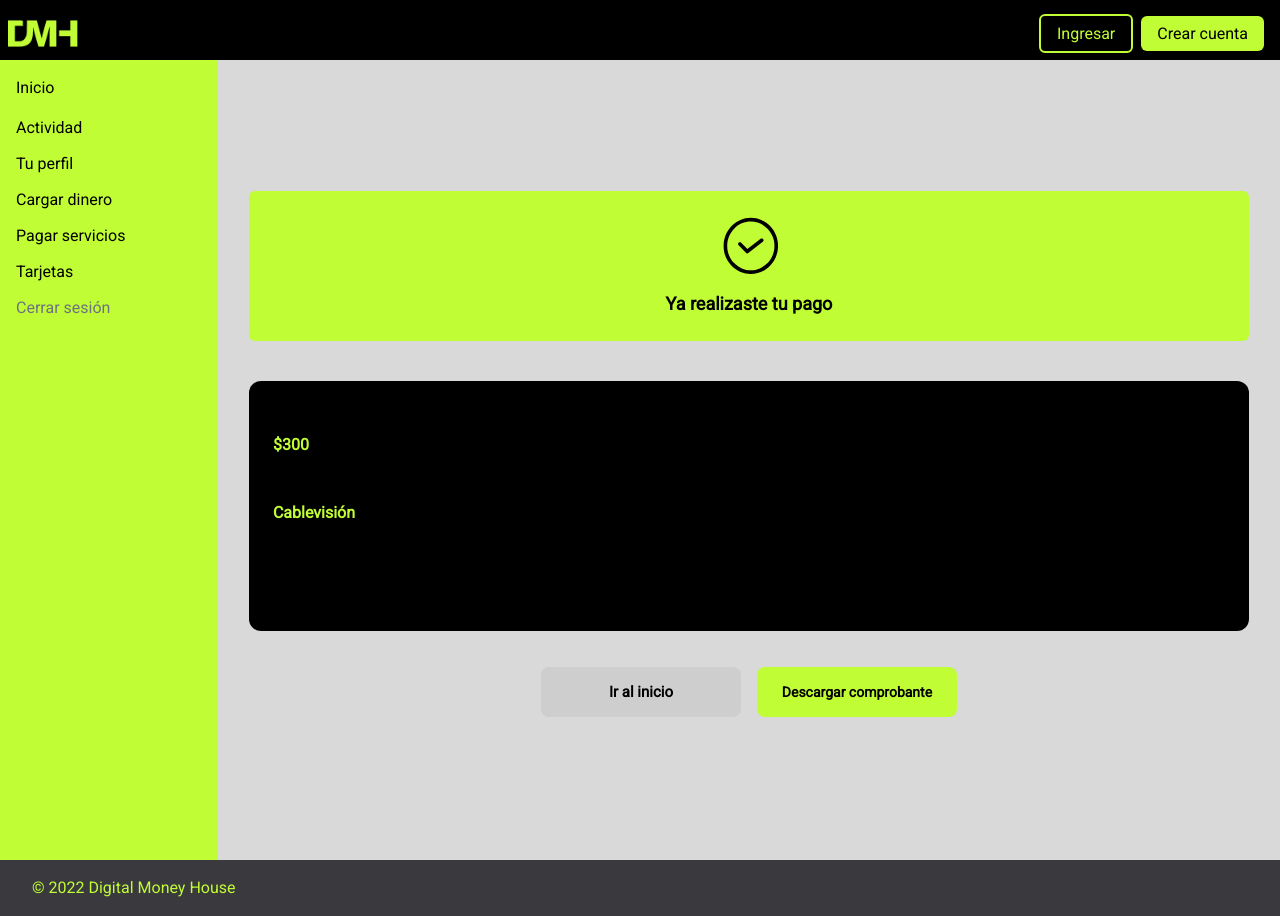
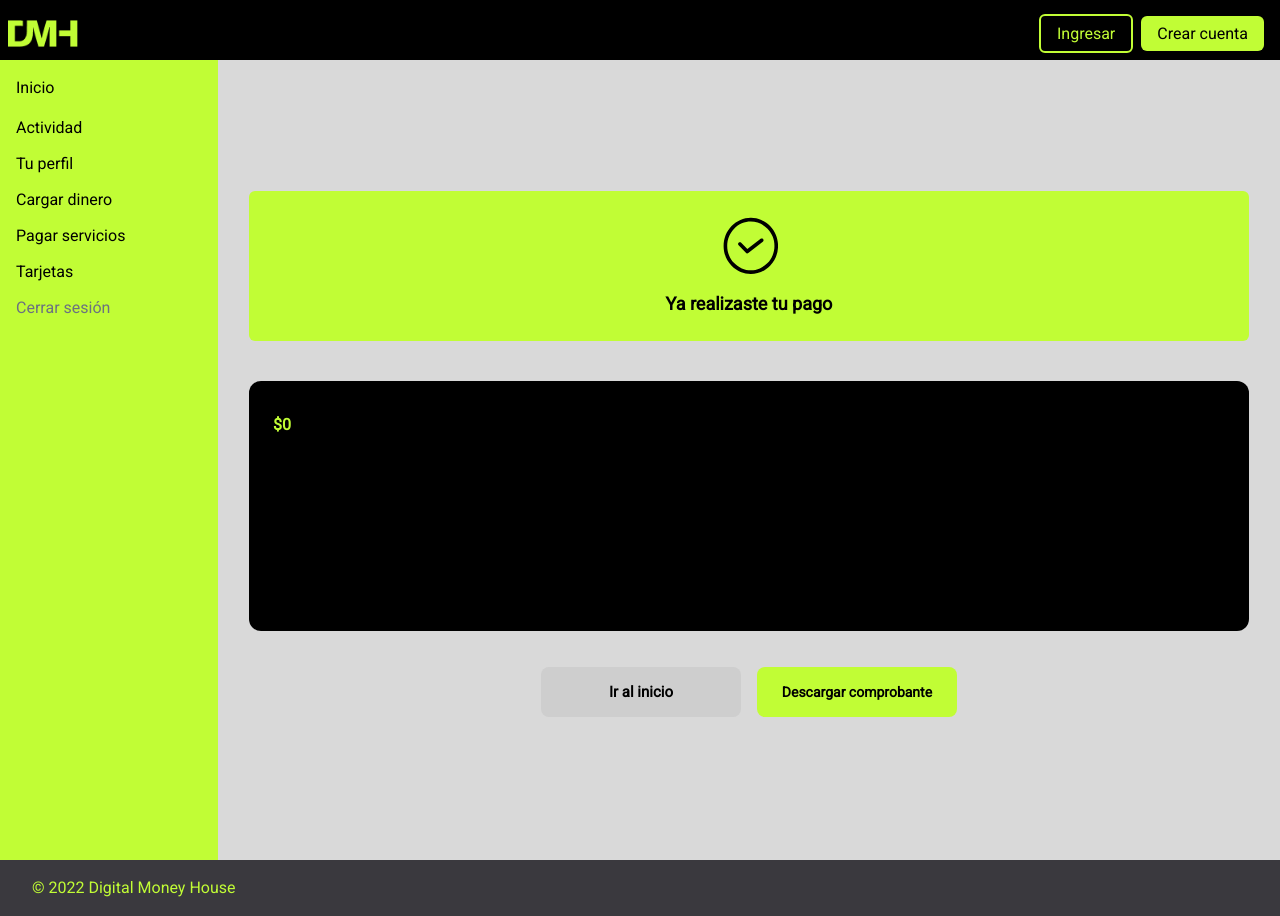
Before and after one commit to VictoriaCanclini/digital-money-house, a Next.js app: page /pay-ok in a window 1280 px wide. Built offline with nearby package versions, Linux system fonts and the light colour scheme.

Commit message:
ok-client-pay

```diff
--- a/src/app/client-pay/page.jsx
+++ b/src/app/client-pay/page.jsx
@@ -10,6 +10,7 @@ import { useEffect, useState } from "react";
 import { useDispatch, useSelector } from "react-redux";
 import Cookies from "js-cookie";
 import { setAmount, setAvailableAmount } from "@/state/features/authSlice";
+import { setServicesData } from "@/state/features/servicesSlice";
 
 const ClientPage = () => {
   const id = useSelector((state) => state.auth.id);
@@ -34,12 +35,19 @@ const ClientPage = () => {
         const service = response.data;
         console.log(service);
         setUserService(service);
+        dispatch(
+          setServicesData({
+            date: new Date().toISOString(),
+            invoice_value: service.invoice_value,
+            name: service.name,
+          })
+        );
       } catch (error) {
         console.error("Error al obtener el servicio:", error);
       }
     };
     fetchService();
-  }, []);
+  }, [selectedServiceId, dispatch]);
 
   const handleTranference = async () => {
     if (id && amount) {
@@ -48,7 +56,6 @@ const ClientPage = () => {
           `${process.env.NEXT_PUBLIC_BASE_URL}/api/accounts/${id}/transferences`,
           {
             amount: parseFloat(-userService.invoice_value),
-            // amount: parseFloat(amount),
             dated: new Date().toISOString(),
             destination: "pago de servicio",
             origin: cvu,
@@ -89,7 +96,7 @@ const ClientPage = () => {
           );
           const cards = response.data;
           console.log(cards);
-          setUserCards(cards); // Guardamos los datos del usuario en el estado
+          setUserCards(cards);
         } catch (error) {
           console.error("Error al obtener la actividad del usuario:", error);
         }
--- a/src/app/pay-ok/page.jsx
+++ b/src/app/pay-ok/page.jsx
@@ -1,10 +1,15 @@
+"use client";
+
 import { Check } from "@/common/Icons";
 import Footer from "@/components/Footer";
 import Navbar from "@/components/Navbar";
 import Sibvar from "@/components/Sibvar";
 import Link from "next/link";
+import { useSelector } from "react-redux";
 
 const PayOkPage = () => {
+  const { date, invoice_value, name } = useSelector((state) => state.services);
+
   return (
     <div className="bg-[#D9D9D9]">
       <Navbar />
@@ -16,10 +21,10 @@ const PayOkPage = () => {
             <span className="text-lg mt-4">Ya realizaste tu pago</span>
           </div>
           <div className="bg-black md:w-[1000px] sm:w-[500px] w-[350px] md:h-[250px] h-[250px] md:p-6 p-4  rounded-xl">
-            <h3 className="text-sm mt-2">17 de agosto 2022 a las 16:34 hs.</h3>
-            <p className="font-bold text-[#C1FD35]">$300</p>
+            <h3 className="text-sm mt-2">{date}</h3>
+            <p className="font-bold text-[#C1FD35]">${invoice_value}</p>
             <h4 className="text-sm mt-6">para</h4>
-            <h5 className="font-bold text-[#C1FD35]">Cablevisión</h5>
+            <h5 className="font-bold text-[#C1FD35]">{name}</h5>
             <h6 className="text-sm mt-6">Tarjeta</h6>
             <p className="text-sm">visa **********4067</p>
           </div>
--- a/src/state/features/servicesSlice.jsx
+++ b/src/state/features/servicesSlice.jsx
@@ -4,13 +4,22 @@ export const servicesSlice = createSlice({
   name: "services",
   initialState: {
     selectedServiceId: null,
+    date: "",
+    invoice_value: 0,
+    name: "",
   },
   reducers: {
     setSelectedServiceId: (state, action) => {
       state.selectedServiceId = action.payload;
     },
+    setServicesData: (state, { payload }) => {
+      const { date, invoice_value, name } = payload;
+      state.date = date;
+      state.invoice_value = invoice_value;
+      state.name = name;
+    },
   },
 });
 
-export const { setSelectedServiceId } = servicesSlice.actions;
+export const { setSelectedServiceId, setServicesData } = servicesSlice.actions;
 export default servicesSlice.reducer;
```
